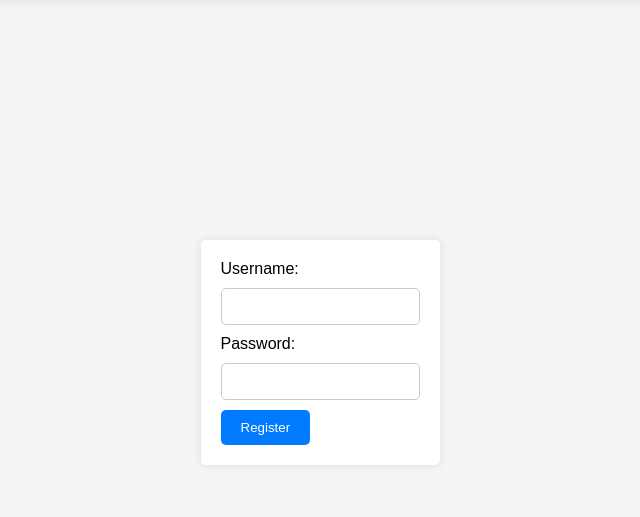
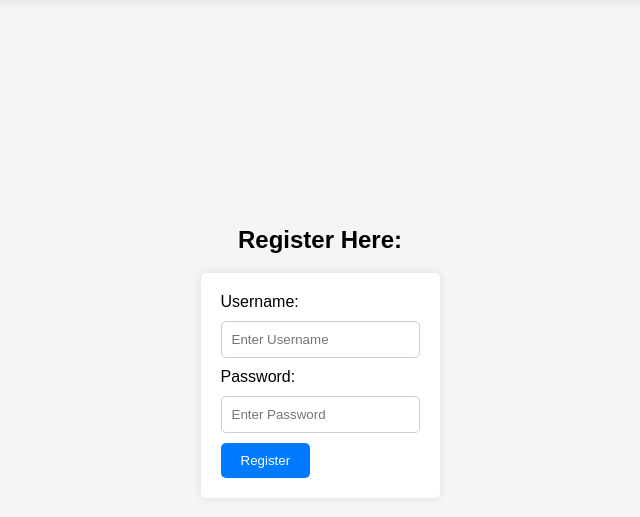
Before and after one commit to liodice222/oci-project, a Flask app: page /register in a window 1280 px wide. Shown: the part 38-555 px from the top of the page, without its empty margins (320-960 px from the left). Run offline with Flask 3, Linux system fonts and the light colour scheme.

Commit message:
updated small changes

```diff
--- a/app.py
+++ b/app.py
@@ -16,4 +16,3 @@ app.config['SQLALCHEMY_DATABASE_URI'] = 'sqlite:///db.sqlite3'
 
 
 db.init_app(app)
-#import routes
--- a/templates/index.html
+++ b/templates/index.html
@@ -14,6 +14,7 @@
         <a href="{{ url_for('auth.login') }}">Login</a>
         <a href="{{ url_for('auth.register')}}">Register Here</a>
         <a href="https://pubchem.ncbi.nlm.nih.gov/">Visit PubChem </a>
+        <a href="https://opendata.oraclecloud.com/ords/r/opendata/opendata/details-cs?data_set_id=2&cs=1LWgWbAhOtwy7imm9IuewSzvgR1Teas0Yi7VSjvARvH-825i7ypPgpWZ8lS1cjc9LvsrQCYa34wH9kBSbG2PIig">ZINC 22 </a>
     </nav>
     <div id="login_reqd">
         <h3>Please Login before searching: </h3>
@@ -48,7 +49,7 @@
     <h3> Search Database Here: </h3>
     <div id="search-container">
         <form id = "search-bar" method="GET" action="/search">
-            <input type="text" name="search" placeholder="Search">
+            <input type="text" name="search" placeholder="Search PubChem">
             <input type="submit" value="Search">
         </form>
     </div>
--- a/templates/register.html
+++ b/templates/register.html
@@ -12,11 +12,12 @@
         <a href="{{ url_for('auth.register')}}">Register Here</a>
         <a href="https://pubchem.ncbi.nlm.nih.gov/">Visit PubChem </a>
     </nav>
+    <h2> Register Here: </h2>
     <form id ="registration" action="/register" method="POST">
         <label for="username">Username:</label>
-        <input type="text" id="username" name="username">
+        <input type="text" placeholder="Enter Username" id="username" name="username">
         <label for="password">Password:</label>
-        <input type="password" id="password" name="password">
+        <input type="password" placeholder="Enter Password" id="password" name="password">
         <input type="submit" value="Register">
     </form>
     {% if message %}
```
Also changed, not shown: journal.md (+2 -0 lines).
